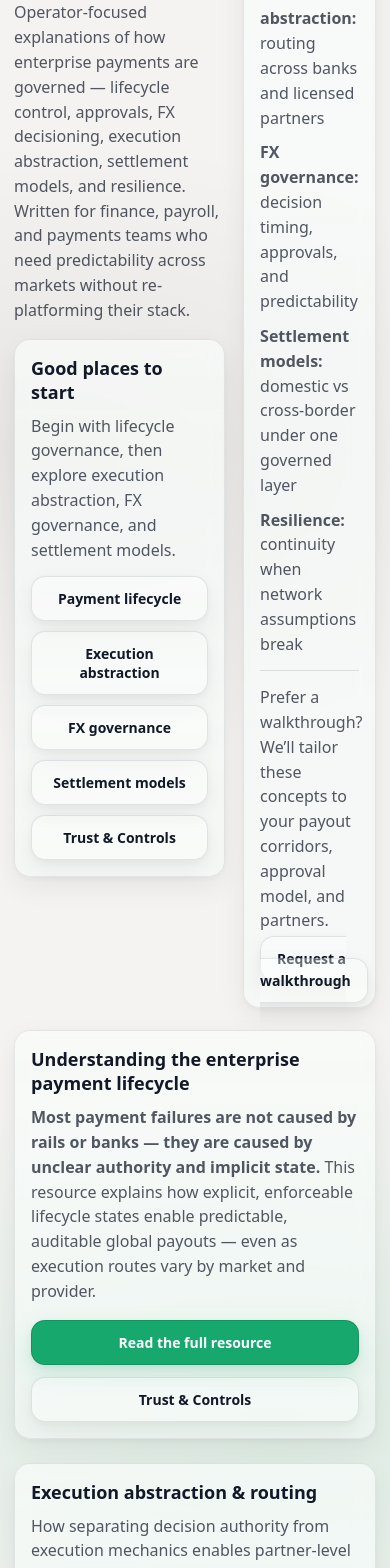
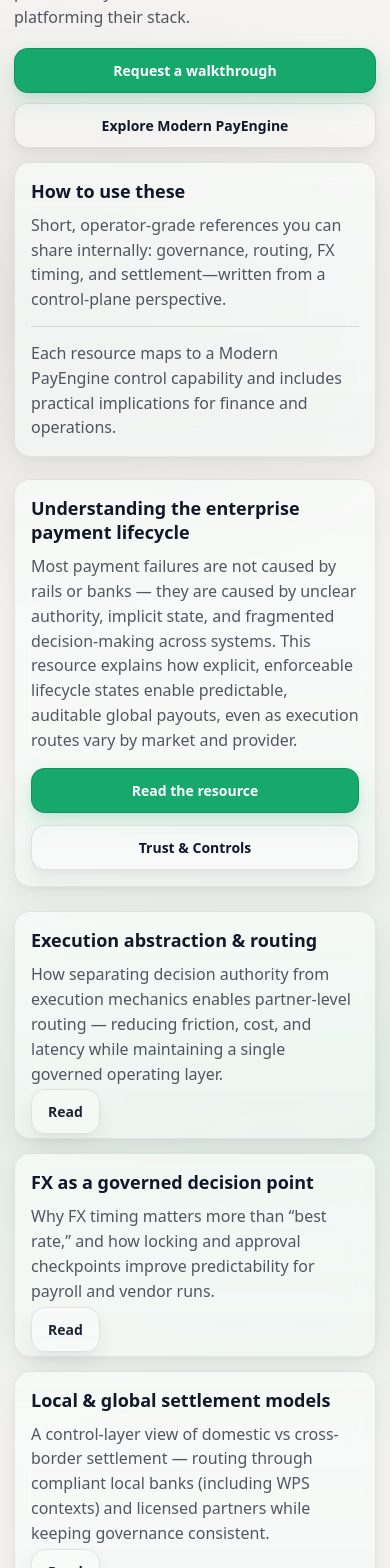
Before and after one commit to kleinjoshd-commits/Josh1, a Next.js app: page /resources in a window 390 px wide. Shown: the part 432-2000 px from the top of the page. Built offline with nearby package versions, Linux system fonts and the light colour scheme.

Commit message:
Fix mobile layout on resources page

```diff
--- a/app/resources/page.tsx
+++ b/app/resources/page.tsx
@@ -4,7 +4,7 @@
 export const metadata = {
   title: "Resources | Modern PayEngine",
   description:
-    "Operator notes on payment control planes: lifecycle governance, execution abstraction, FX decisioning, settlement models, and resilience.",
+    "Infrastructure notes on payment control, execution abstraction, FX governance, settlement models, and resilience.",
 };
 
 export default function ResourcesPage() {
@@ -15,15 +15,8 @@
       <section className="deckLight">
         <div className="wavesLight" />
         <div className="container deckInner">
-          {/* HEADER */}
-          <div
-            style={{
-              display: "grid",
-              gap: 18,
-              gridTemplateColumns: "minmax(0, 1.35fr) minmax(0, 0.85fr)",
-              alignItems: "start",
-            }}
-          >
+          {/* HEADER — RESPONSIVE (prevents left-gap weirdness on mobile) */}
+          <div className="pageHeaderGrid">
             {/* LEFT */}
             <div>
               <div className="eyebrow">
@@ -39,79 +32,30 @@
 
               <p className="p" style={{ maxWidth: 900 }}>
                 Operator-focused explanations of how enterprise payments are
-                governed — lifecycle control, approvals, FX decisioning,
-                execution abstraction, settlement models, and resilience.
-                Written for finance, payroll, and payments teams who need
-                predictability across markets without re-platforming their stack.
+                governed—lifecycle control, approvals, FX decisioning, execution
+                abstraction, and resilience. Written for finance, payroll, and
+                payments teams who need predictability across markets without
+                re-platforming their stack.
               </p>
 
-              {/* POPULAR STARTING POINTS */}
-              <div className="panel" style={{ marginTop: 16 }}>
-                <h3 style={{ marginTop: 0 }}>Good places to start</h3>
-                <p className="p" style={{ marginTop: 10 }}>
-                  Begin with lifecycle governance, then explore execution
-                  abstraction, FX governance, and settlement models.
-                </p>
-
-                <div
-                  style={{
-                    marginTop: 14,
-                    display: "flex",
-                    gap: 10,
-                    flexWrap: "wrap",
-                  }}
-                >
-                  <Link
-                    className="btnSecondary"
-                    href="/resources/payment-lifecycle"
-                  >
-                    Payment lifecycle
-                  </Link>
-                  <Link
-                    className="btnSecondary"
-                    href="/resources/execution-routing"
-                  >
-                    Execution abstraction
-                  </Link>
-                  <Link className="btnSecondary" href="/resources/fx-governed">
-                    FX governance
-                  </Link>
-                  <Link
-                    className="btnSecondary"
-                    href="/resources/settlement-models"
-                  >
-                    Settlement models
-                  </Link>
-                  <Link className="btnSecondary" href="/trust-controls">
-                    Trust & Controls
-                  </Link>
-                </div>
+              <div className="btnRow" style={{ marginTop: 18 }}>
+                <Link className="btnPrimary" href="/#kyc">
+                  Request a walkthrough
+                </Link>
+                <Link className="btnSecondary" href="/modern-payengine">
+                  Explore Modern PayEngine
+                </Link>
               </div>
             </div>
 
-            {/* RIGHT */}
+            {/* RIGHT: AT-A-GLANCE */}
             <div className="panel">
-              <h3 style={{ marginTop: 0 }}>What these resources cover</h3>
+              <h3 style={{ marginTop: 0 }}>How to use these</h3>
 
               <p className="p" style={{ marginTop: 10 }}>
-                <strong>Control planes:</strong> authority, lifecycle state, and
-                release governance
-              </p>
-              <p className="p" style={{ marginTop: 10 }}>
-                <strong>Execution abstraction:</strong> routing across banks and
-                licensed partners
-              </p>
-              <p className="p" style={{ marginTop: 10 }}>
-                <strong>FX governance:</strong> decision timing, approvals, and
-                predictability
-              </p>
-              <p className="p" style={{ marginTop: 10 }}>
-                <strong>Settlement models:</strong> domestic vs cross-border
-                under one governed layer
-              </p>
-              <p className="p" style={{ marginTop: 10 }}>
-                <strong>Resilience:</strong> continuity when network assumptions
-                break
+                Short, operator-grade references you can share internally:
+                governance, routing, FX timing, and settlement—written from a
+                control-plane perspective.
               </p>
 
               <div
@@ -124,19 +68,13 @@
               />
 
               <p className="p" style={{ margin: 0 }}>
-                Prefer a walkthrough? We’ll tailor these concepts to your payout
-                corridors, approval model, and partners.
+                Each resource maps to a Modern PayEngine control capability and
+                includes practical implications for finance and operations.
               </p>
-
-              <div style={{ marginTop: 14 }}>
-                <Link className="btnSecondary" href="/#kyc">
-                  Request a walkthrough
-                </Link>
-              </div>
             </div>
           </div>
 
-          {/* PRIMARY RESOURCE */}
+          {/* PRIMARY RESOURCE — FULL WIDTH */}
           <div style={{ marginTop: 22 }}>
             <div className="panel">
               <h3 style={{ marginTop: 0 }}>
@@ -144,13 +82,12 @@
               </h3>
 
               <p className="p" style={{ marginTop: 10, maxWidth: "none" }}>
-                <strong>
-                  Most payment failures are not caused by rails or banks — they
-                  are caused by unclear authority and implicit state.
-                </strong>{" "}
-                This resource explains how explicit, enforceable lifecycle
-                states enable predictable, auditable global payouts — even as
-                execution routes vary by market and provider.
+                Most payment failures are not caused by rails or banks — they are
+                caused by unclear authority, implicit state, and fragmented
+                decision-making across systems. This resource explains how
+                explicit, enforceable lifecycle states enable predictable,
+                auditable global payouts, even as execution routes vary by market
+                and provider.
               </p>
 
               <div
@@ -162,7 +99,7 @@
                 }}
               >
                 <Link className="btnPrimary" href="/resources/payment-lifecycle">
-                  Read the full resource
+                  Read the resource
                 </Link>
                 <Link className="btnSecondary" href="/trust-controls">
                   Trust & Controls
@@ -171,59 +108,61 @@
             </div>
           </div>
 
-          {/* TOPIC GRID */}
-          <div
-            className="kycGrid"
-            style={{ marginTop: 24, alignItems: "stretch" }}
-          >
-            <div className="panel">
+          {/* TOPICS */}
+          <div className="kycGrid" style={{ marginTop: 24, alignItems: "stretch" }}>
+            <Link
+              className="panel"
+              href="/resources/execution-routing"
+              style={{ textDecoration: "none", display: "block" }}
+            >
               <h3 style={{ marginTop: 0 }}>Execution abstraction & routing</h3>
               <p className="p" style={{ marginTop: 10 }}>
-                How separating decision authority from execution mechanics
-                enables partner-level routing — reducing friction, cost, and
-                latency while maintaining a single governed operating layer.
+                How separating decision authority from execution mechanics enables
+                partner-level routing — reducing friction, cost, and latency
+                while maintaining a single governed operating layer.
               </p>
               <div style={{ marginTop: 14 }}>
-                <Link
-                  className="btnSecondary"
-                  href="/resources/execution-routing"
-                >
-                  Read the resource
-                </Link>
+                <span className="btnSecondary" style={{ opacity: 0.95 }}>
+                  Read
+                </span>
               </div>
-            </div>
+            </Link>
 
-            <div className="panel">
+            <Link
+              className="panel"
+              href="/resources/fx-governed"
+              style={{ textDecoration: "none", display: "block" }}
+            >
               <h3 style={{ marginTop: 0 }}>FX as a governed decision point</h3>
               <p className="p" style={{ marginTop: 10 }}>
                 Why FX timing matters more than “best rate,” and how locking and
-                approval checkpoints improve predictability for payroll and
-                vendor runs.
+                approval checkpoints improve predictability for payroll and vendor
+                runs.
               </p>
               <div style={{ marginTop: 14 }}>
-                <Link className="btnSecondary" href="/resources/fx-governed">
-                  Read the resource
-                </Link>
+                <span className="btnSecondary" style={{ opacity: 0.95 }}>
+                  Read
+                </span>
               </div>
-            </div>
+            </Link>
 
-            <div className="panel">
+            <Link
+              className="panel"
+              href="/resources/settlement-models"
+              style={{ textDecoration: "none", display: "block" }}
+            >
               <h3 style={{ marginTop: 0 }}>Local & global settlement models</h3>
               <p className="p" style={{ marginTop: 10 }}>
-                A control-plane view of domestic vs cross-border settlement —
-                routing through trusted local banks and licensed partners while
-                keeping lifecycle controls consistent. Includes a WPS-aware view
-                for Gulf payroll environments.
+                A control-layer view of domestic vs cross-border settlement — routing
+                through compliant local banks (including WPS contexts) and licensed
+                partners while keeping governance consistent.
               </p>
               <div style={{ marginTop: 14 }}>
-                <Link
-                  className="btnSecondary"
-                  href="/resources/settlement-models"
-                >
-                  Read the resource
-                </Link>
+                <span className="btnSecondary" style={{ opacity: 0.95 }}>
+                  Read
+                </span>
               </div>
-            </div>
+            </Link>
 
             <div className="panel">
               <h3 style={{ marginTop: 0 }}>
@@ -231,8 +170,8 @@
               </h3>
               <p className="p" style={{ marginTop: 10 }}>
                 How resilience applies to payment control systems, and when
-                satellite-informed assurance strengthens critical control events
-                — without changing rails or workflows.
+                satellite-informed capabilities strengthen critical control
+                events—without changing rails or workflows.
               </p>
               <div style={{ marginTop: 14 }}>
                 <Link className="btnSecondary" href="/satellite">
@@ -244,9 +183,9 @@
             <div className="panel">
               <h3 style={{ marginTop: 0 }}>Worker experience (Balance)</h3>
               <p className="p" style={{ marginTop: 10 }}>
-                How governed payout experiences extend to workers — faster
-                access to earnings and remittance options — while employers
-                retain oversight and compliance controls.
+                How governed payout experiences extend to workers—faster access
+                to earnings and remittance options—while employers retain
+                oversight and compliance controls.
               </p>
               <div style={{ marginTop: 14 }}>
                 <Link className="btnSecondary" href="/balance">
```
